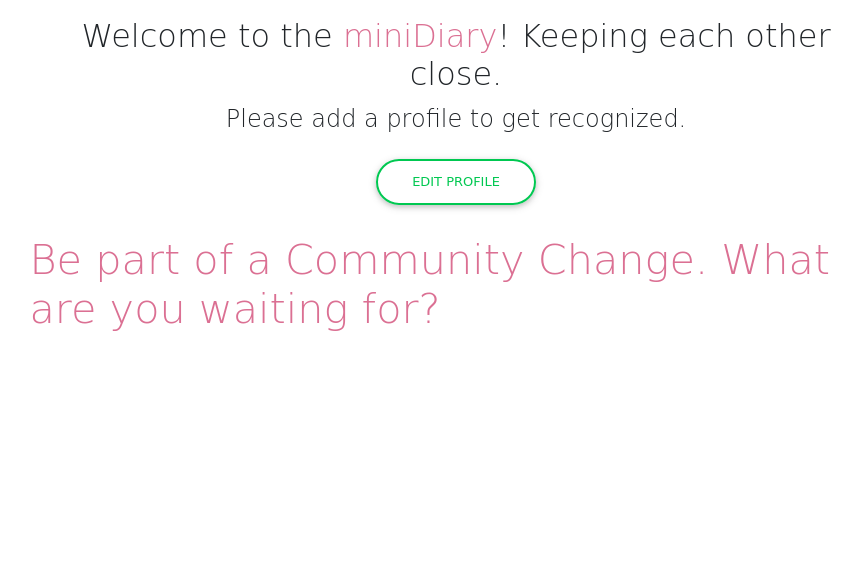
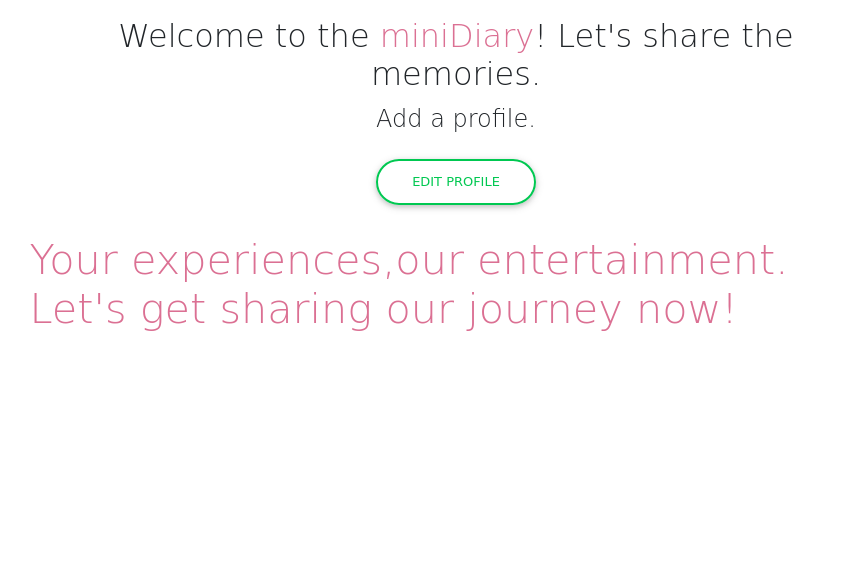
Before and after one commit to ChristineKarimi/myDiary, a Django app: page /profile/ in a window 1280 px wide. Shown: the part 113-686 px from the top of the page, without its empty margins (184-1046 px from the left). Run offline with Django 3.2, Linux system fonts and the light colour scheme; the visitor is signed in with stand-in values (Sample User, id 1); some libraries are stand-ins or nearby versions; some web fonts are replaced.

Commit message:
Added gitignore file, more templates and url patterns

```diff
--- a/diary/templates/hood.html
+++ b/diary/templates/hood.html
@@ -15,6 +15,9 @@
                 <div class="mask flex-center rgba-green-slight">
                     <p class="white-text">Home is where your heart dwells.</p>
                 </div>
+                <h1>Probably the best book in existence!!</h1>
+                <p>“Lorem ipsum dolor sit amet, consectetur adipiscing elit, sed do eiusmod tempor incididunt ut labore et dolore magna
+                aliqua.”</p>
             </div>
             {% endfor %}
             <div><a href="{% url 'newBusiness'%}"><button class="btn btn-outline-success">Add to your stories</button></a>
--- a/diary/templates/profile.html
+++ b/diary/templates/profile.html
@@ -6,8 +6,8 @@
         <div class="col-md-2"></div>
         <div class="col-md-8">
             <div class="text-center">
-                <h2>Welcome to the <span class="text-highlight">miniDiary</span>! Keeping each other close.</h2>
-                <p>Please add a profile to get recognized.</p>
+                <h2>Welcome to the <span class="text-highlight">miniDiary</span>! Let's share the memories.</h2>
+                <p>Add a profile.</p>
                 <a href="{% url 'newNeighbour'%}"><button class="btn btn-outline-success">Edit Profile</button></a>
             </div>
 
@@ -28,7 +28,7 @@
             {% else %}
 
             <span class="text-highlight">
-                <h1 class="animated pulse infinite">Be part of a Community Change. What are you waiting for?</h1>
+                <h1 class="animated pulse infinite">Your experiences,our entertainment. Let's get sharing our journey now!</h1>
             </span>
 
             {% endif %}
```
Also changed, not shown: media/hood/pinkbooks.jpg (added).
